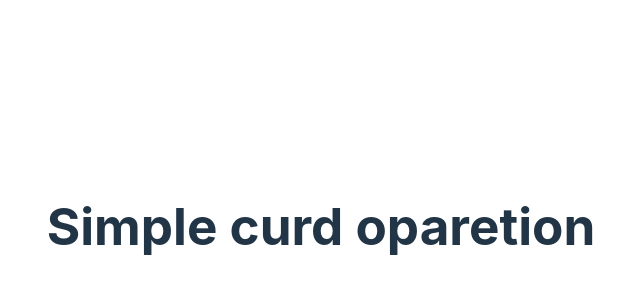
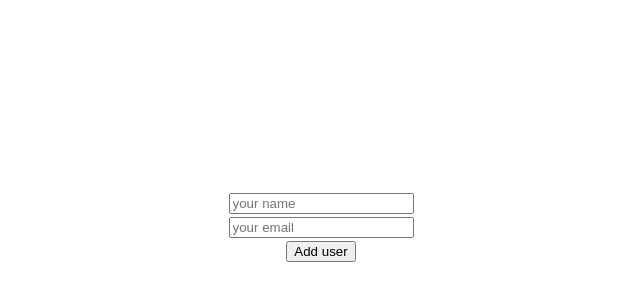
Before and after one commit to HmSani6699/simple-curd-oparetion-client, a React (Vite) app: page / in a window 1280 px wide. Shown: the part 174-474 px from the top of the page, without its empty margins (319-959 px from the left). Built offline with nearby package versions, Linux system fonts and the light colour scheme.

Commit message:
added to form in user

```diff
--- a/src/App.jsx
+++ b/src/App.jsx
@@ -1,9 +1,28 @@
 import './App.css'
+
+
 function App() {
+  const haldleFormSubmet = (event) => {
+    event.preventDefault();
+    const form =event.target;
+    const name =form.name.value;
+    const email =form.email.value;
+    console.log(name,email);
+
+    const user ={name,email};
+    console.log(user);
+
+  }
 
   return (
     <>
-      <h1>Simple curd oparetion</h1>
+      <form onSubmit={haldleFormSubmet}>
+        <input type="text" name='name' placeholder='your name' />
+        <br />
+        <input type="email" name="email" id="" placeholder='your email' />
+        <br />
+        <input type="submit" value="Add user" />
+      </form>
     </>
   )
 }
```
